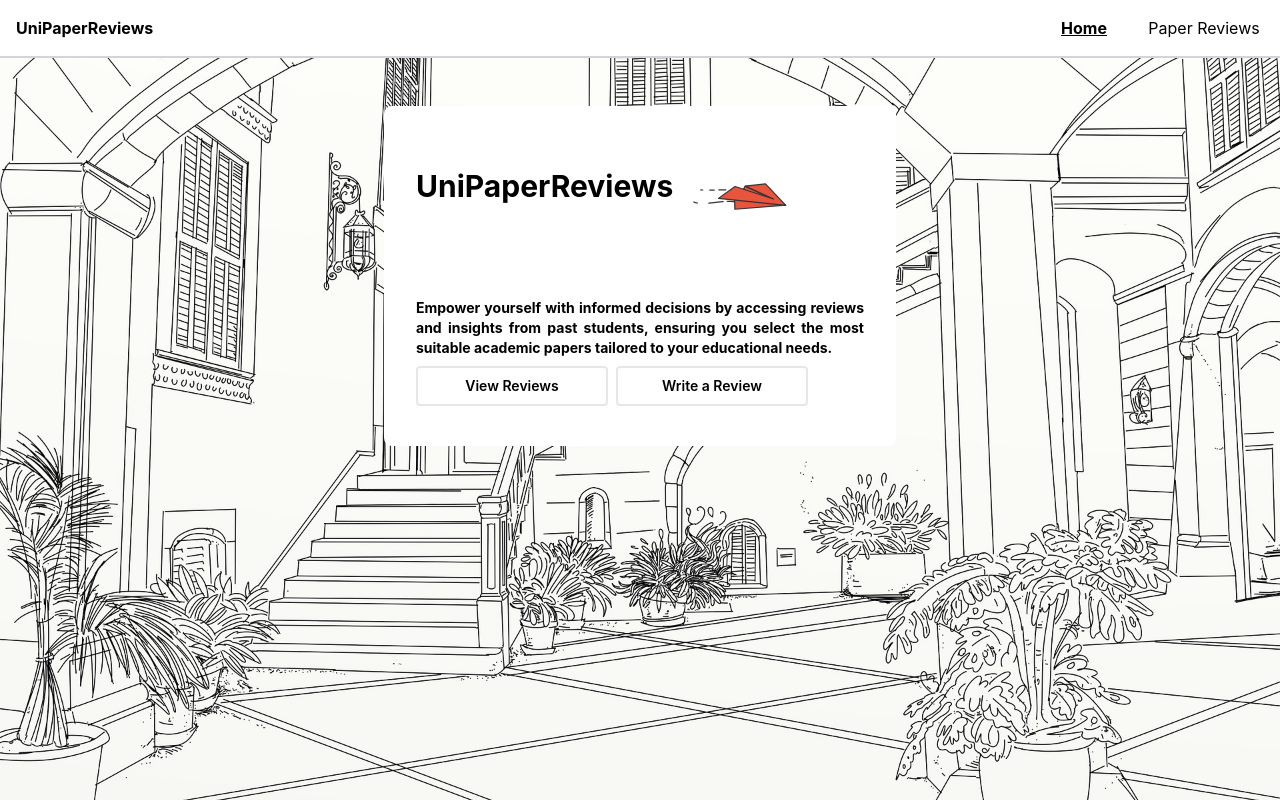
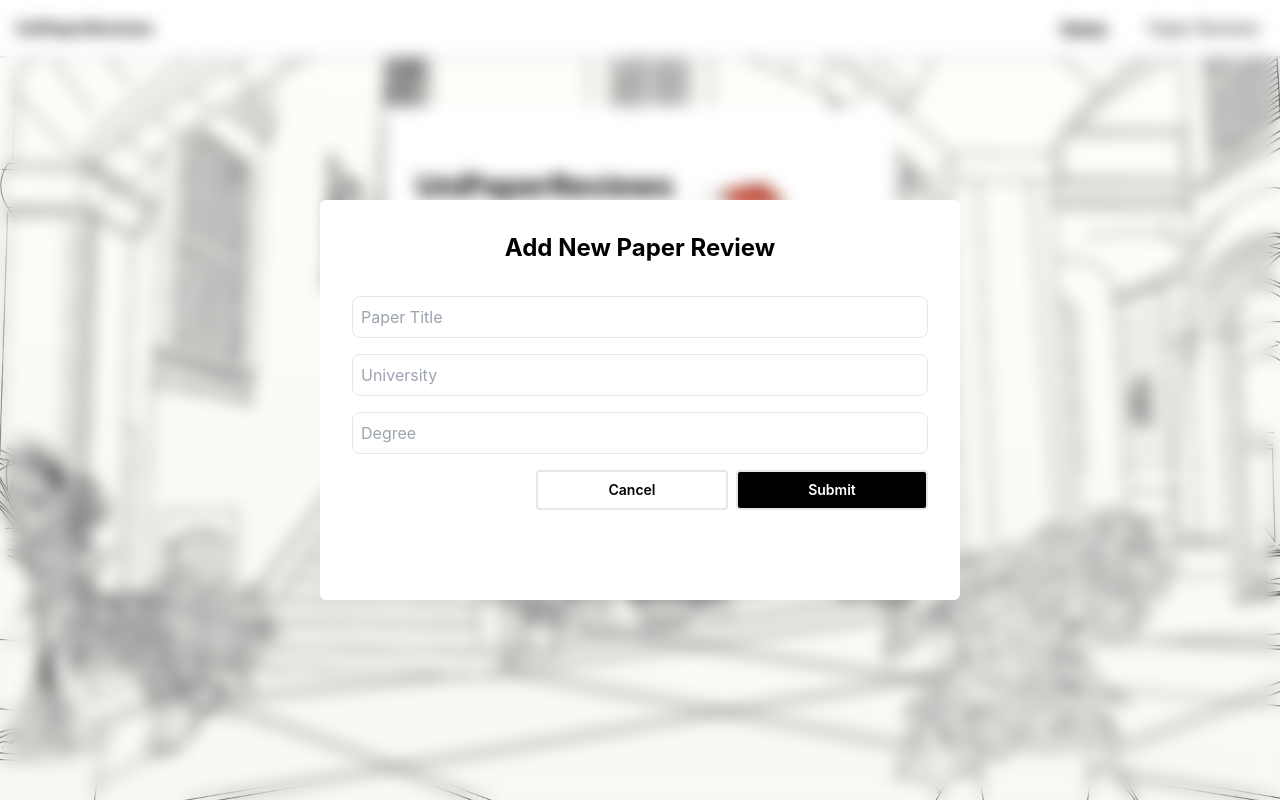
Before and after one commit to SINGHAJS/UniPaperReviews, a React (Vite) app in the folder frontend/: page / in a window 1280 px wide. Both pictures are taken after a click on the button "Write a Review". Built offline with nearby package versions, Linux system fonts and the light colour scheme.

Commit message:
add new review form

```diff
--- a/frontend/src/home/pages/Home.tsx
+++ b/frontend/src/home/pages/Home.tsx
@@ -2,9 +2,20 @@ import Lottie from "lottie-react";
 import PaperPlaneAnimation from "../../assets/animations/paper_plane_animation.json";
 import { AppNavigation } from "../../shared/components/Navigation/AppNavigation";
 import { CButton } from "../../shared/uiElements/CButton";
-import MessyDoodle from "../../assets/illustrations/MessyDoodle.svg";
+// import MessyDoodle from "../../assets/illustrations/MessyDoodle.svg";
+import { useNavigate } from 'react-router-dom';
+import { useState } from "react";
+import { NewReview } from "../../reviews/pages/NewReview";
 
 export const Home = () => {
+  const [showNewReviewModal, setShowNewReviewModal] = useState(false);
+
+  const navigate = useNavigate();
+
+  const onButtonClickHandler = () => {
+    navigate('/paper-reviews');
+  }
+
   return (
     <div>
       <AppNavigation />
@@ -27,9 +38,10 @@ export const Home = () => {
             academic papers tailored to your educational needs.
           </p>
           <div className="flex justify-start items-center gap-2 my-2">
-            <CButton>View Reviews</CButton>
-            <CButton>Write a Review</CButton>
+            <CButton onClick={onButtonClickHandler}>View Reviews</CButton>
+            <CButton onClick={() => setShowNewReviewModal(!showNewReviewModal)}>Write a Review</CButton>
           </div>
+          {showNewReviewModal && <NewReview/> }
           {/* <div className="flex items-center justify-center mt-16">
             <img src={MessyDoodle} width={"400"} />
           </div> */}
--- a/frontend/src/reviews/pages/NewReview.tsx
+++ b/frontend/src/reviews/pages/NewReview.tsx
@@ -0,0 +1,67 @@
+import { CButton } from "../../shared/uiElements/CButton";
+import { InputField } from "../../shared/uiElements/InputField";
+import { useNavigate } from "react-router-dom";
+import { useState } from "react";
+
+export type FormData = {
+  paperTitle: string;
+  university: string;
+  degree: string;
+}
+
+export const NewReview: React.FC = () => {
+  const [formData, setFormData] = useState<FormData>({paperTitle: '', university: '', degree: ''});
+  const inputFieldStyle : string = "p-2 border rounded-lg";
+  const navigate = useNavigate();
+
+  const onCancelButtonClick = () => {
+    navigate('/');
+  }
+
+
+  const onFormInputChangeHandler = (e: React.ChangeEvent<HTMLInputElement>) => {
+    e.preventDefault()
+    const name = e.currentTarget.name;
+    const value = e.currentTarget.value;
+
+    console.log(value)
+
+    setFormData((prevData) => {
+      return {
+        ...prevData,
+        [name]: value
+      }
+    })
+  }
+
+  const onSubmitClickHandler = (e : React.MouseEvent<HTMLButtonElement>) => {
+    e.preventDefault();
+    console.log(formData);
+
+    setFormData({paperTitle: '', university: '', degree: ''});
+  }
+
+  return (
+    <div
+      className="w-screen h-screen absolute top-0 left-0 z-50 flex items-center justify-center transition-opacity duration-300"
+      style={{ backdropFilter: "blur(8px)" }}
+    >
+
+      <div className="w-1/2 h-1/2 bg-white flex flex-col items-center p-8 gap-8 rounded-md">
+      <h1 className="font-bold text-2xl">Add New Paper Review</h1>
+        <form className="flex flex-col w-full gap-4">
+          <div id="form-control" className="flex flex-col gap-4">
+            <InputField style={inputFieldStyle} placeholder="Paper Title" name='paperTitle' value={formData.paperTitle} onChange={onFormInputChangeHandler}/>
+            <InputField style={inputFieldStyle} placeholder="University" name='university' value={formData.university} onChange={onFormInputChangeHandler} />
+            <InputField style={inputFieldStyle} placeholder="Degree" name='degree' value={formData.degree} onChange={onFormInputChangeHandler}/>
+          </div>
+
+          <div id="form-actions" className="w-full flex justify-end  gap-2">
+            <CButton onClick={onCancelButtonClick}>Cancel</CButton>
+            <CButton onClick={onSubmitClickHandler} className="bg-black text-white hover:bg-white hover:text-black">Submit</CButton>
+          </div>
+        </form>
+      </div>
+    </div>
+  );
+};
--- a/frontend/src/shared/uiElements/CButton.tsx
+++ b/frontend/src/shared/uiElements/CButton.tsx
@@ -4,7 +4,7 @@ import { twMerge } from "tailwind-merge";
 type TCButton = {
   children: ReactNode;
   className?: string;
-  onClick?: () => void;
+  onClick?: (e : React.MouseEvent<HTMLButtonElement>) => void;
 } ;
 
 export const CButton: React.FC<TCButton> = ({ children, className, onClick, ...props }) => {
```
